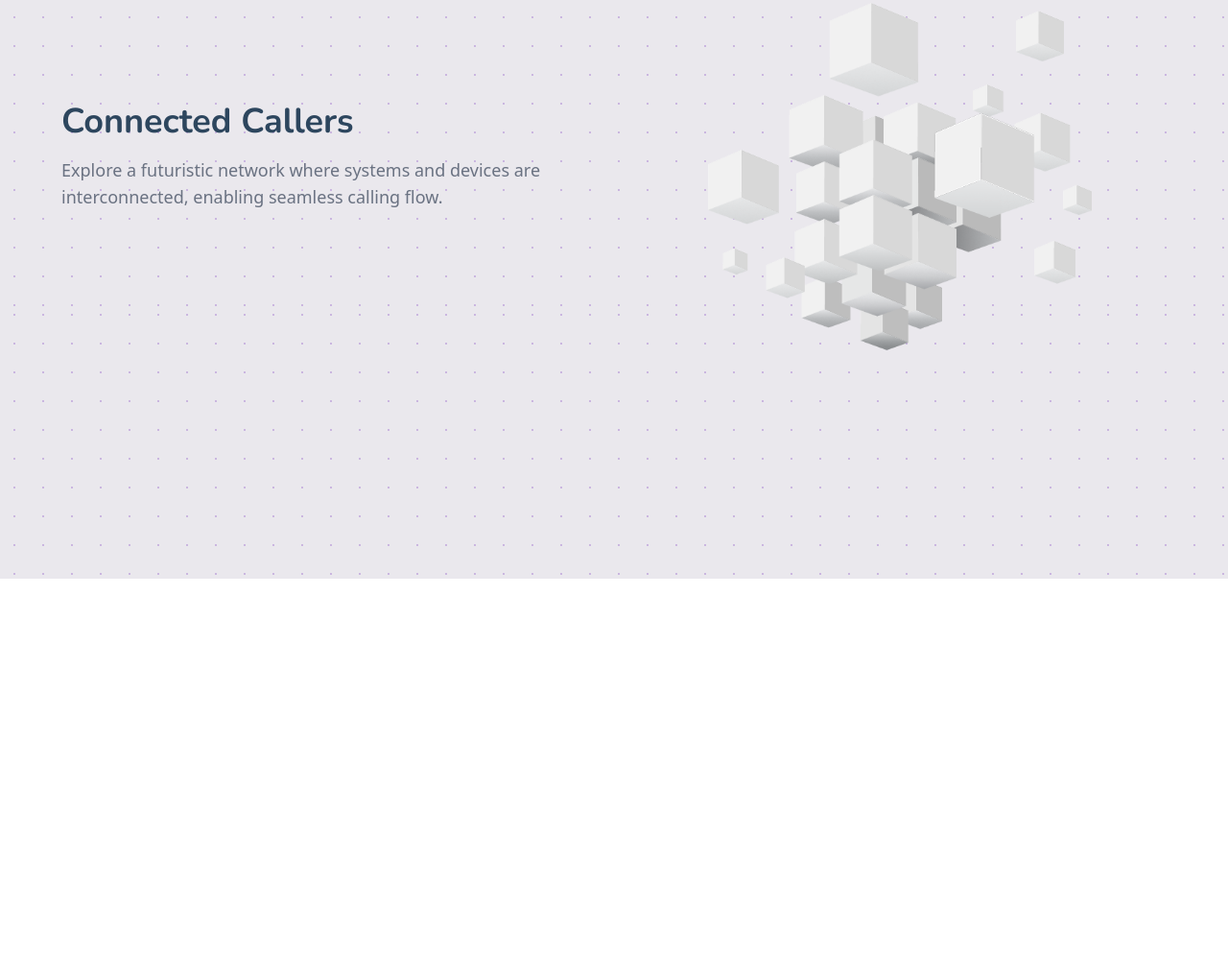
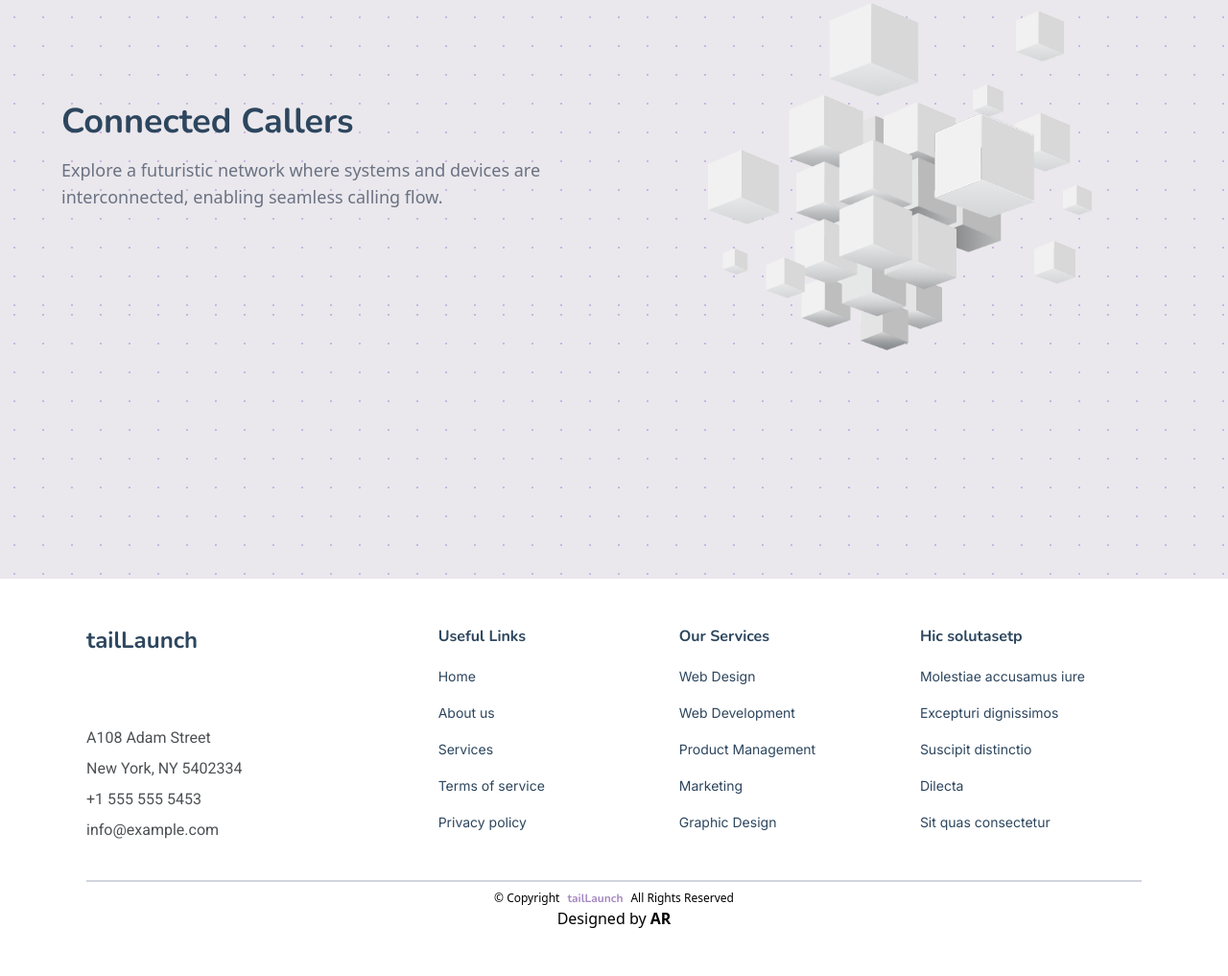
Before and after one commit to abdulrehman41/chris-design-template, a plain HTML site: page starter.html in a window 1280 px wide. Shown: the part 197-1214 px from the top of the page at 96% size. Before the commit the page ends 800 px from the top, so only its background shows below. Drawn offline with nearby package versions, Linux system fonts and the light colour scheme.

Commit message:
add footer on starter page

```diff
--- a/starter.html
+++ b/starter.html
@@ -227,6 +227,106 @@
       </section>
     </main>
 
+    <!-- Footer -->
+    <footer class="max-w-[1140px] m-auto py-12 px-8 md:px-5">
+        <div
+          class="text-center sm:text-left grid grid-cols-1 sm:grid-cols-[1.5fr_1fr_1fr_1fr] gap-5"
+        >
+          <div class="flex flex-col justify-between md:col-span-1">
+            <a href="leading-1 pl-[5px] flex items-center mr-auto xl:mr-0">
+              <h1 class="secondary-color text-2xl font-bold mb-5 md:mb-0">
+                tailLaunch
+              </h1>
+            </a>
+            <div class="flex flex-col gap-2">
+              <p class="text default-font text-base text">A108 Adam Street</p>
+              <p class="text default-font text-base text">New York, NY 5402334</p>
+              <p class="text default-font text-base text">+1 555 555 5453</p>
+              <p class="text default-font text-base text">info@example.com</p>
+            </div>
+          </div>
+
+          <div>
+            <h1 class="secondary-color text-base font-bold mb-2 pb-3">
+              Useful Links
+            </h1>
+            <ul class="mt-2 space-y-2 text-sm">
+              <li class="pb-2.5 text-sm">
+                <a href="#" class="hover:underline">Home</a>
+              </li>
+              <li class="pb-2.5 text-sm">
+                <a href="#" class="hover:underline">About us</a>
+              </li>
+              <li class="pb-2.5 text-sm">
+                <a href="#" class="hover:underline">Services</a>
+              </li>
+              <li class="pb-2.5 text-sm">
+                <a href="#" class="hover:underline">Terms of service</a>
+              </li>
+              <li class="pb-2.5 text-sm">
+                <a href="#" class="hover:underline">Privacy policy</a>
+              </li>
+            </ul>
+          </div>
+
+          <div>
+            <h1 class="secondary-color text-base font-bold mb-2 pb-3">
+              Our Services
+            </h1>
+            <ul class="mt-2 space-y-2 text-sm">
+              <li class="pb-2.5 text-sm">
+                <a href="#" class="hover:underline">Web Design</a>
+              </li>
+              <li class="pb-2.5 text-sm">
+                <a href="#" class="hover:underline">Web Development</a>
+              </li>
+              <li class="pb-2.5 text-sm">
+                <a href="#" class="hover:underline">Product Management</a>
+              </li>
+              <li class="pb-2.5 text-sm">
+                <a href="#" class="hover:underline">Marketing</a>
+              </li>
+              <li class="pb-2.5 text-sm">
+                <a href="#" class="hover:underline">Graphic Design</a>
+              </li>
+            </ul>
+          </div>
+
+          <div>
+            <h1 class="secondary-color text-base font-bold mb-2 pb-3">
+              Hic solutasetp
+            </h1>
+            <ul class="mt-2 space-y-2 text-sm">
+              <li class="pb-2.5 text-sm">
+                <a href="#" class="hover:underline">Molestiae accusamus iure</a>
+              </li>
+              <li class="pb-2.5 text-sm">
+                <a href="#" class="hover:underline">Excepturi dignissimos</a>
+              </li>
+              <li class="pb-2.5 text-sm">
+                <a href="#" class="hover:underline">Suscipit distinctio</a>
+              </li>
+              <li class="pb-2.5 text-sm">
+                <a href="#" class="hover:underline">Dilecta</a>
+              </li>
+              <li class="pb-2.5 text-sm">
+                <a href="#" class="hover:underline">Sit quas consectetur</a>
+              </li>
+            </ul>
+          </div>
+        </div>
+
+        <div class="border-[1px] border-gray-300 mt-10 mb-2"></div>
+        <div class="flex gap-1 sm:gap-2 justify-center items-center">
+          <p class="!text-[12px]">© Copyright</p>
+          <h5 class="!text-[12px] main-color font-bold">tailLaunch</h5>
+          <p class="!text-[12px]">All Rights Reserved</p>
+        </div>
+        <div class="text-center">
+          <p class="">Designed by <span class="font-bold">AR</span></p>
+        </div>
+      </footer>
+
     <!-- Mobile  Menu -->
 
     <header
@@ -313,21 +413,6 @@
         document.querySelectorAll(".animate-on-scroll").forEach((element) => {
           observer.observe(element);
         });
-      });
-    </script>
-
-    <script>
-      document.addEventListener("DOMContentLoaded", function () {
-        const emblaNode = document.querySelector(".embla");
-        const embla = EmblaCarousel(emblaNode, {
-          loop: true,
-          align: "start",
-          containScroll: "trimSnaps",
-          autoplay: true,
-          speed: 5,
-        });
-
-        setInterval(() => embla.scrollNext(), 2000); // Auto-scroll every 2 sec
       });
     </script>
 
```
